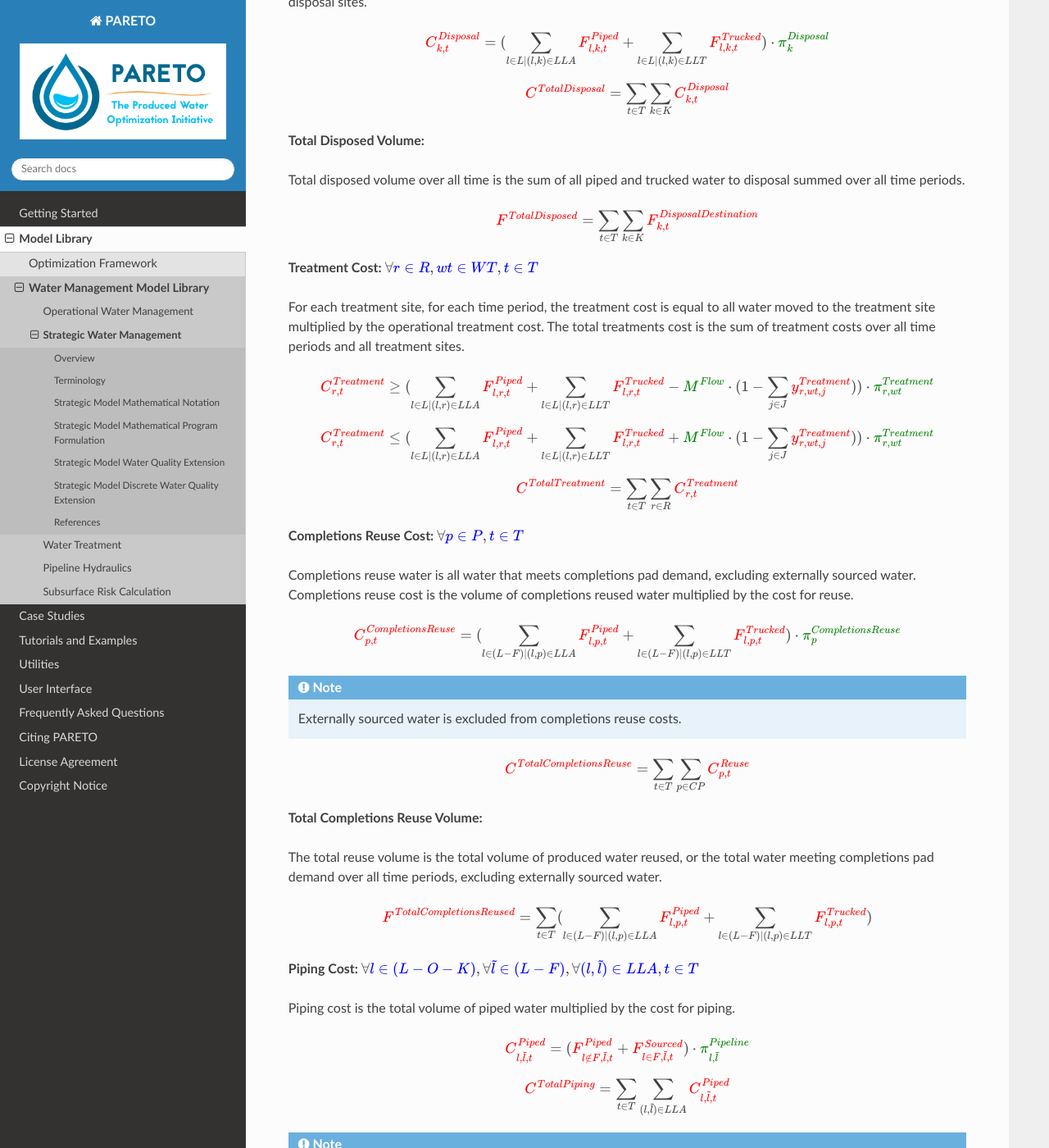
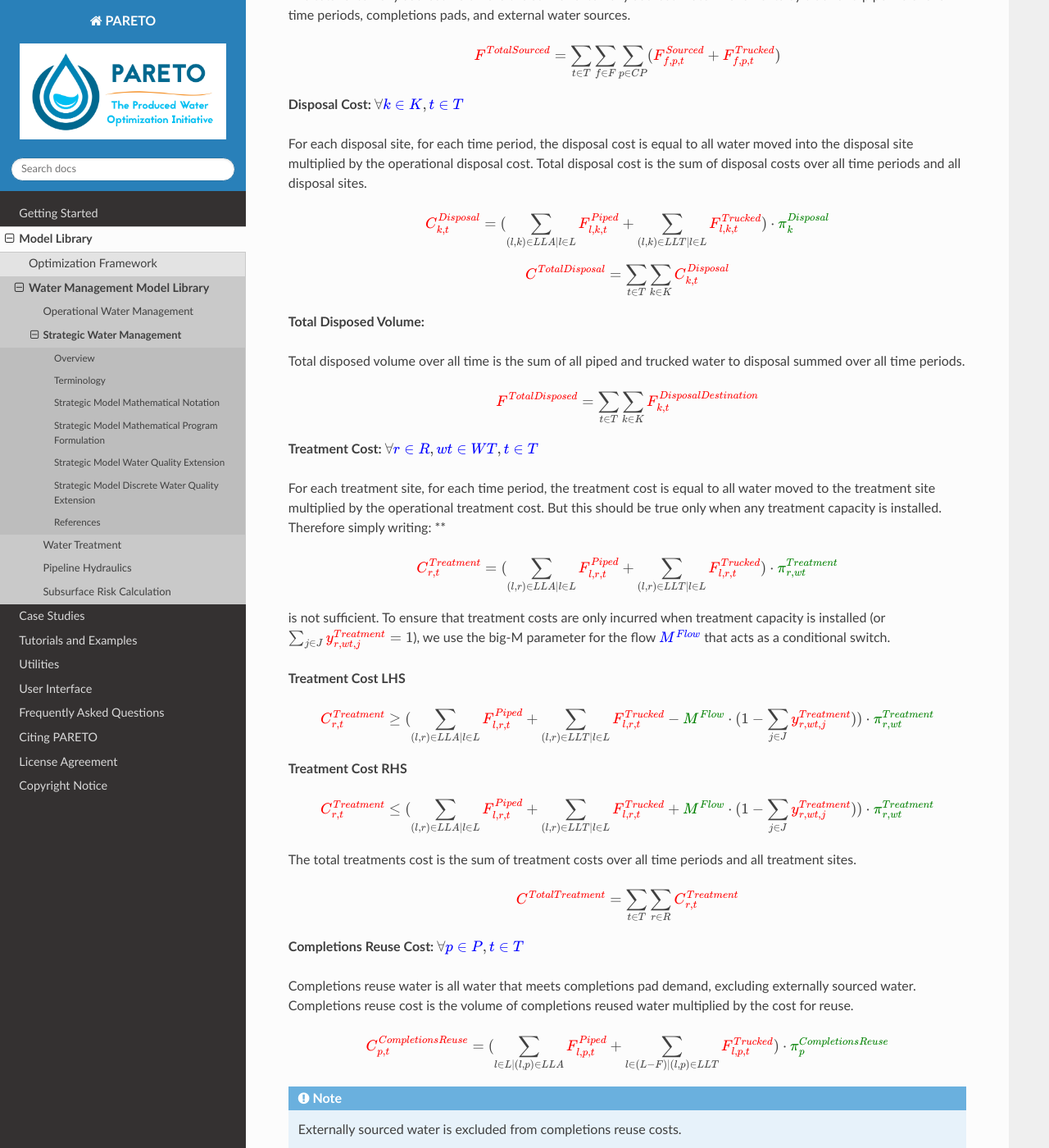
Before and after one commit to project-pareto/project-pareto, a Sphinx documentation site: the page built from docs/model_library/strategic_water_management/index.rst, in a window 1280 px wide and 1400 px high, scrolled down 19687 px. Shown: the whole window at 82% size. Built offline with Sphinx 7.4.7 and the Read the Docs theme 3.1.0, drawn with Linux system fonts in a browser that asks for light colours; some of the changed text lies outside the part shown.

Commit message:
Update strategic water management documentation (#356)
* Update strategic water management documentation

* windows version updated in checks.yml file

---------

Co-authored-by: Keith Beattie <ksbeattie@lbl.gov>

```diff
--- a/docs/model_library/strategic_water_management/index.rst
+++ b/docs/model_library/strategic_water_management/index.rst
@@ -292,7 +292,7 @@
 
 :math:`\textcolor{red}{y_{s,c,[t]}^{Storage}}` =        New or additional storage facility installed at storage site with specific storage capacity
 
-:math:`\textcolor{red}{y_{r,wt,j,[t]}^{Treatment}}` =      New or additional treatment capacity installed at treatment site with specific treatment capacity and treatment technology
+:math:`**\textcolor{red}{y_{r,wt,j}^{Treatment}}**` =      New or additional treatment capacity installed at treatment site with specific treatment capacity and treatment technology
 
 :math:`\textcolor{red}{y_{k,i,[t]}^{Disposal}}` =       New or additional disposal facility installed at disposal site with specific injection capacity
 
@@ -310,65 +310,65 @@
 
 **Parameters**
 
-:math:`\textcolor{green}{\gamma_{p,t}^{Completions}}` =         Completions demand at a completions site in a time period
+:math:`\textcolor{green}{\gamma_{p,t}^{Completions}}` =         Completions demand at a completions site :math:`\textcolor{blue}{p}` in time period :math:`t`
 
 :math:`\textcolor{green}{\gamma^{TotalDemand}}` =               Total water demand over the planning horizon
 
-:math:`\textcolor{green}{\beta_{p,t}^{Production}}` =           Produced water supply forecast for a production pad
-
-:math:`\textcolor{green}{\beta_{p,t}^{Flowback}}` =             Flowback supply forecast for a completions pad
+:math:`\textcolor{green}{\beta_{p,t}^{Production}}` =           Produced water supply forecast for a production pad :math:`\textcolor{blue}{p}` in time period :math:`t`
+
+:math:`\textcolor{green}{\beta_{p,t}^{Flowback}}` =             Flowback supply forecast for a completions pad :math:`\textcolor{blue}{p}` in time period :math:`t`
 
 :math:`\textcolor{green}{\beta^{TotalProd}}` =                  Total water production (production & flowback) over the planning horizon
 
-:math:`\textcolor{green}{\sigma_{l,\tilde{l}}^{Pipeline}}` =            Initial pipeline capacity between two locations
-
-:math:`\textcolor{green}{\sigma_{k}^{Disposal}}` =              Initial disposal capacity at disposal site
-
-:math:`\textcolor{green}{\sigma_{s}^{Storage}}` =               Initial storage capacity at storage site
-
-:math:`\textcolor{green}{\sigma_{p,t}^{PadStorage}}` =          Storage capacity at completions site
-
-:math:`\textcolor{green}{\sigma_{r,wt}^{Treatment}}` =             Initial treatment capacity at treatment site
-
-:math:`\textcolor{green}{\sigma_{o,t}^{BeneficialReuseMinimum}}` =     Minimum flow that must be sent to beneficial reuse option
-
-:math:`\textcolor{green}{\sigma_{o,t}^{BeneficialReuse}}` =     Capacity of beneficial reuse option
-
-:math:`\textcolor{green}{\sigma_{f,t}^{ExternalWater}}` =          Capacity of externally sourced water
-
-:math:`\textcolor{green}{\sigma_{p}^{Offloading,Pad}}` =        Truck offloading sourcing capacity per pad
-
-:math:`\textcolor{green}{\sigma_{s}^{Offloading,Storage}}` =    Truck offloading sourcing capacity per storage site
-
-:math:`\textcolor{green}{\sigma_{s}^{Processing,Storage}}` =    Processing (e.g. clarification) capacity at storage site
-
-:math:`\textcolor{green}{\sigma_{n}^{Node}}` =                  Capacity per network node
-
-:math:`\textcolor{green}{W_{r}^{TreatmentComponent}}` =         Water quality component treated for at treatment site
-
-:math:`\textcolor{green}{\epsilon_{r, wt}^{Treatment}}` =        Treatment efficiency for technology :math:`\textcolor{blue}{wt}` at treatment site
+:math:`\textcolor{green}{\sigma_{l,\tilde{l}}^{Pipeline}}` =            Initial pipeline capacity between two locations :math:`\textcolor{blue}{l}` and :math:`\textcolor{blue}{\tilde{l}}`
+
+:math:`\textcolor{green}{\sigma_{k}^{Disposal}}` =              Initial disposal capacity at disposal site :math:`\textcolor{blue}{k}`
+
+:math:`\textcolor{green}{\sigma_{s}^{Storage}}` =               Initial storage capacity at storage site :math:`\textcolor{blue}{s}`
+
+:math:`\textcolor{green}{\sigma_{p,t}^{PadStorage}}` =          Storage capacity at completions site :math:`\textcolor{blue}{p}` in a time period :math:`t`
+
+:math:`\textcolor{green}{\sigma_{r,wt}^{Treatment}}` =             Initial treatment capacity at treatment site :math:`\textcolor{blue}{r}` for technology :math:`\textcolor{blue}{wt}`
+
+:math:`\textcolor{green}{\sigma_{o,t}^{BeneficialReuseMinimum}}` =     Minimum flow that must be sent to beneficial reuse option :math:`\textcolor{blue}{o}` in time period :math:`t`
+
+:math:`\textcolor{green}{\sigma_{o,t}^{BeneficialReuse}}` =     Capacity of beneficial reuse option :math:`\textcolor{blue}{o}` in time period :math:`t`
+
+:math:`\textcolor{green}{\sigma_{f,t}^{ExternalWater}}` =          **Availability** of externally sourced water :math:`\textcolor{blue}{f}` in time period :math:`t`
+
+:math:`\textcolor{green}{\sigma_{p}^{Offloading,Pad}}` =        Truck offloading sourcing capacity per pad :math:`\textcolor{blue}{p}`
+
+:math:`\textcolor{green}{\sigma_{s}^{Offloading,Storage}}` =    Truck offloading sourcing capacity per storage site :math:`\textcolor{blue}{s}`
+
+:math:`\textcolor{green}{\sigma_{s}^{Processing,Storage}}` =    Processing (e.g. clarification) capacity at storage site :math:`\textcolor{blue}{s}`
+
+:math:`\textcolor{green}{\sigma_{n}^{Node}}` =                  Capacity per network node :math:`\textcolor{blue}{n}`
+
+:math:`\textcolor{green}{W_{r}^{TreatmentComponent}}` =         Water quality component treated for at treatment site :math:`\textcolor{blue}{r}`
+
+:math:`\textcolor{green}{\epsilon_{r, wt}^{Treatment}}` =        Treatment efficiency for technology :math:`\textcolor{blue}{wt}` at treatment site :math:`\textcolor{blue}{r}`
 
 :math:`\textcolor{green}{\epsilon_{r, wt, qc}^{TreatmentRemoval}}` =        Removal efficiency for technology :math:`\textcolor{blue}{wt}` and quality component :math:`\textcolor{blue}{qc}` at treatment site
 
-:math:`\textcolor{green}{\epsilon_{k,t}^{DisposalOperatingCapacity}}` = Operating capacity of disposal site [%]
+:math:`\textcolor{green}{\epsilon_{k,t}^{DisposalOperatingCapacity}}` = Operating capacity [%] of disposal site :math:`\textcolor{blue}{k}` in time period :math:`\textcolor{blue}{t}`
 
 :math:`\textcolor{green}{\alpha^{AnnualizationRate}}` =         Annualization Rate [%]
 
-:math:`\textcolor{green}{\chi_{p}^{OutsideCompletionsPad}}` = Binary parameter designating the completion pads that are outside the system
+:math:`\textcolor{green}{\chi_{p}^{OutsideCompletionsPad}}` = Binary parameter designating the completion pads :math:`\textcolor{blue}{p}` that are outside the system
 
 :math:`\textcolor{green}{\chi_{wt}^{DesalinationTechnology}}` = Binary parameter designating which treatment technologies are for desalination (1) and which are not (0)
 
 :math:`\textcolor{green}{\chi_{r}^{DesalinationSites}}` = Binary parameter designating which treatment sites are for desalination (1) and which are not (0)
 
-:math:`\textcolor{green}{\chi_{k}^{DisposalExpansionAllowed}}` = Binary parameter indicating if expansion is allowed at site :math:`k``
+:math:`\textcolor{green}{\chi_{k}^{DisposalExpansionAllowed}}` = Binary parameter indicating if expansion is allowed at site :math:`\textcolor{blue}{k}`
 
 :math:`\textcolor{green}{\omega^{EvaporationRate}}` = Evaporation rate per week
 
-:math:`\textcolor{green}{\delta_{k,i}^{Disposal}}` =              Increments for installation/expansion of disposal capacity
-
-:math:`\textcolor{green}{\delta_{c}^{Storage}}` =               Increments for installation/expansion of storage capacity
-
-:math:`\textcolor{green}{\delta_{wt, j}^{Treatment}}` =             Increments for installation/expansion of treatment capacity
+:math:`\textcolor{green}{\delta_{k,i}^{Disposal}}` =              Increments for installation/expansion of disposal capacity :math:`\textcolor{blue}{i}` at site :math:`\textcolor{blue}{k}`
+
+:math:`\textcolor{green}{\delta_{c}^{Storage}}` =               Increments for installation/expansion of storage capacity :math:`\textcolor{blue}{c}`
+
+:math:`\textcolor{green}{\delta_{wt, j}^{Treatment}}` =             Increments for installation/expansion of treatment capacity :math:`\textcolor{blue}{j}` for technology :math:`\textcolor{blue}{wt}`
 
 :math:`\textcolor{green}{\delta^{Truck}}` =                     Truck capacity
 
@@ -378,15 +378,15 @@
 
 :math:`\textcolor{green}{\tau_{r, wt, j}^{Treatment}}` =                 Treatment construction or expansion lead time
 
-:math:`\textcolor{green}{\tau_{l,\tilde{l}}^{Trucking}}` =      Drive time between two locations
-
-:math:`\textcolor{green}{\lambda_{s}^{Storage}}` =              Initial storage level at storage site
-
-:math:`\textcolor{green}{\lambda_{p}^{PadStorage}}` =           Initial storage level at completions site
-
-:math:`\textcolor{green}{\theta_{s}^{Storage}}` =               Terminal storage level at storage site
-
-:math:`\textcolor{green}{\theta_{p}^{PadStorage}}` =            Terminal storage level at completions site
+:math:`\textcolor{green}{\tau_{l,\tilde{l}}^{Trucking}}` =      Drive time between two locations :math:`\textcolor{blue}{l}` and :math:`\textcolor{blue}{\tilde{l}}`
+
+:math:`\textcolor{green}{\lambda_{s}^{Storage}}` =              Initial storage level at storage site :math:`\textcolor{blue}{c}`
+
+:math:`\textcolor{green}{\lambda_{p}^{PadStorage}}` =           Initial storage level at completions site :math:`\textcolor{blue}{p}`
+
+:math:`\textcolor{green}{\theta_{s}^{Storage}}` =               Terminal storage level at storage site :math:`\textcolor{blue}{s}`
+
+:math:`\textcolor{green}{\theta_{p}^{PadStorage}}` =            Terminal storage level at completions site :math:`\textcolor{blue}{p}`
 
 :math:`\textcolor{green}{\kappa_{k,i}^{Disposal}}` =            Disposal construction or expansion capital cost for selected capacity increment
 
@@ -778,7 +778,7 @@
 
 .. math::
 
-    \sum_{l \in L | (l, k) \in LLA}\textcolor{red}{F_{l,k,t}^{Piped}}
+    \sum_{ | l \in L | (l, k) \in LLA}\textcolor{red}{F_{l,k,t}^{Piped}}
         + \sum_{l \in L | (l, k) \in LLT}\textcolor{red}{F_{l,k,t}^{Trucked}}
         \leq \textcolor{red}{D_{k,[t]}^{Capacity}}
 
@@ -828,7 +828,8 @@
 
 **Residual Water:** :math:`\forall \textcolor{blue}{r \in R}, \textcolor{blue}{wt \in WT}, \textcolor{blue}{t \in T}`
 
-The efficiency of a treatment technology determines the amount of residual water produced.
+The efficiency of a treatment technology determines the amount of residual water produced, when any treatment capacity is installed (or :math:`\sum_{j \in J}\textcolor{red}{y_{r,wt,j}^{Treatment}} = 1`).
+To ensure this, we use the big-M parameter for the flow :math:`\textcolor{blue}{M^{Flow}}` that acts as a conditional switch. As a result, the two inequalities that are formulated are mentioned below:
 
 *Residual Water LHS*
 
@@ -849,6 +850,9 @@
          \cdot (1 - \sum_{j \in J}\textcolor{red}{y_{r,wt,j}^{Treatment}})
         \geq \textcolor{red}{F_{r,t}^{ResidualWater}}
 
+The first term calculates the untreated fraction of feed. The second term is related to any treatment capacity installation i.e., if any :math:`{y_{r,wt,j}^{Treatment}} = 1`, treatment capacity is installed and equality is enforced. When no treatment capacity is installed, :math:`{y_{r,wt,j}^{Treatment}} = 0`,
+the second term is large and negative (in the LHS constraint) or large and positive (in the RHS constraint), letting the constraints to relax.
+Thus, the “two inequalities” method ensures that when treatment is installed (active), the residual water is exactly the untreated portion of the feed; when no treatment is installed (inactive), the Big-M term relaxes the constraint entirely.
 
 **Treated and Residual Water Balances:**
 
@@ -933,8 +937,8 @@
 .. math::
 
     \textcolor{red}{C_{k,t}^{Disposal}}
-       = (\sum_{l \in L | (l, k) \in LLA}\textcolor{red}{F_{l,k,t}^{Piped}}
-       + \sum_{l \in L | (l, k) \in LLT}\textcolor{red}{F_{l,k,t}^{Trucked}}) \cdot \textcolor{green}{\pi_{k}^{Disposal}}
+       = (\sum_{(l, k) \in LLA | l \in L}\textcolor{red}{F_{l,k,t}^{Piped}}
+       + \sum_{(l, k) \in LLT | l \in L}\textcolor{red}{F_{l,k,t}^{Trucked}}) \cdot \textcolor{green}{\pi_{k}^{Disposal}}
 
 .. math::
     \textcolor{red}{C^{TotalDisposal}} = \sum_{t \in T}\sum_{k \in K}\textcolor{red}{C_{k,t}^{Disposal}}
@@ -952,26 +956,40 @@
 
 **Treatment Cost:** :math:`\forall \textcolor{blue}{r \in R}, \textcolor{blue}{wt \in WT}, \textcolor{blue}{t \in T}`
 
-For each treatment site, for each time period, the treatment cost is equal to all water moved to the treatment site multiplied by the operational treatment cost. The total treatments cost is the sum of treatment costs over all time periods and all treatment sites.
-
-.. math::
-
+For each treatment site, for each time period, the treatment cost is equal to all water moved to the treatment site multiplied by the operational treatment cost. But this should be true only when any treatment capacity is installed. Therefore simply writing: **
+
+.. math::
     \textcolor{red}{C_{r,t}^{Treatment}}
-        \geq (\sum_{l \in L | (l, r) \in LLA}\textcolor{red}{F_{l,r,t}^{Piped}}
-        + \sum_{l \in L | (l, r) \in LLT}\textcolor{red}{F_{l,r,t}^{Trucked}}
+        = (\sum_{(l, r) \in LLA | l \in L}\textcolor{red}{F_{l,r,t}^{Piped}}
+        + \sum_{(l, r) \in LLT | l \in L}\textcolor{red}{F_{l,r,t}^{Trucked}})
+        \cdot \textcolor{green}{\pi_{r, wt}^{Treatment}}
+
+is not sufficient. To ensure that treatment costs are only incurred when treatment capacity is installed (or :math:`\sum_{j \in J}\textcolor{red}{y_{r,wt,j}^{Treatment}} = 1`), we use the big-M parameter for the flow :math:`\textcolor{blue}{M^{Flow}}` that acts as a conditional switch.
+
+**Treatment Cost LHS**
+
+.. math::
+
+    \textcolor{red}{C_{r,t}^{Treatment}}
+        \geq (\sum_{(l, r) \in LLA | l \in L}\textcolor{red}{F_{l,r,t}^{Piped}}
+        + \sum_{(l, r) \in LLT | l \in L}\textcolor{red}{F_{l,r,t}^{Trucked}}
         - \textcolor{green}{M^{Flow}}
         \cdot (1 - \sum_{j \in J}\textcolor{red}{y_{r,wt,j}^{Treatment}}))
         \cdot \textcolor{green}{\pi_{r, wt}^{Treatment}}
 
+**Treatment Cost RHS**
+
 .. math::
 
     \textcolor{red}{C_{r,t}^{Treatment}}
-        \leq (\sum_{l \in L | (l, r) \in LLA}\textcolor{red}{F_{l,r,t}^{Piped}}
-        + \sum_{l \in L | (l, r) \in LLT}\textcolor{red}{F_{l,r,t}^{Trucked}}
+        \leq (\sum_{(l, r) \in LLA | l \in L}\textcolor{red}{F_{l,r,t}^{Piped}}
+        + \sum_{(l, r) \in LLT | l \in L}\textcolor{red}{F_{l,r,t}^{Trucked}}
         + \textcolor{green}{M^{Flow}}
         \cdot (1 - \sum_{j \in J}\textcolor{red}{y_{r,wt,j}^{Treatment}}))
         \cdot \textcolor{green}{\pi_{r, wt}^{Treatment}}
 
+The total treatments cost is the sum of treatment costs over all time periods and all treatment sites.
+
 .. math::
     \textcolor{red}{C^{TotalTreatment}} = \sum_{t \in T}\sum_{r \in R}\textcolor{red}{C_{r,t}^{Treatment}}
 
@@ -983,7 +1001,7 @@
 .. math::
 
     \textcolor{red}{C_{p,t}^{CompletionsReuse}}
-        = (\sum_{l \in (L - F) | (l, p) \in LLA}\textcolor{red}{F_{l,p,t}^{Piped}}
+        = (\sum_{l \in L | (l, p) \in LLA}\textcolor{red}{F_{l,p,t}^{Piped}}
         + \sum_{l \in (L - F) | (l, p) \in LLT}\textcolor{red}{F_{l,p,t}^{Trucked}}
         ) \cdot \textcolor{green}{\pi_{p}^{CompletionsReuse}}
 
@@ -1030,8 +1048,8 @@
 .. math::
 
     \textcolor{red}{C_{s,t}^{Storage}}
-        = (\sum_{l \in L | (l, s) \in {LLA}}\textcolor{red}{F_{l,s,t}^{Piped}}
-        + \sum_{l \in L | (l, s) \in {LLT}}\textcolor{red}{F_{l,s,t}^{Trucked}}) \cdot \textcolor{green}{\pi_{s}^{Storage}}
+        = (\sum_{(l, s) \in {LLA} | l \in L}\textcolor{red}{F_{l,s,t}^{Piped}}
+        + \sum_{(l, s) \in {LLT} | l \in L}\textcolor{red}{F_{l,s,t}^{Trucked}}) \cdot \textcolor{green}{\pi_{s}^{Storage}}
 
 .. math::
     \textcolor{red}{C^{TotalStorage}} = \sum_{t \in T}\sum_{s \in S}\textcolor{red}{C_{s,t}^{Storage}}
@@ -1043,8 +1061,8 @@
 
 .. math::
     \textcolor{red}{R_{s,t}^{Storage}}
-        = (\sum_{l \in L | (s, l) \in LLA}\textcolor{red}{F_{s,l,t}^{Piped}}
-        + \sum_{l \in L | (s, l) \in LLT}\textcolor{red}{F_{s,l,t}^{Trucked}}) \cdot \textcolor{green}{\rho_{s}^{Storage}}
+        = (\sum_{(s, l) \in LLA | l \in L}\textcolor{red}{F_{s,l,t}^{Piped}}
+        + \sum_{(s, l) \in LLT | l \in L}\textcolor{red}{F_{s,l,t}^{Trucked}}) \cdot \textcolor{green}{\rho_{s}^{Storage}}
 
 .. math::
     \textcolor{red}{R^{TotalStorage}} = \sum_{t \in T}\sum_{s \in S}\textcolor{red}{R_{s,t}^{Storage}}
@@ -1056,8 +1074,8 @@
 
 .. math::
     \textcolor{red}{C_{o,t}^{BeneficialReuse}}
-        = (\sum_{l \in L | (l, o) \in LLA}\textcolor{red}{F_{l,o,t}^{Piped}}
-        + \sum_{l \in L | (l, o) \in LLT}\textcolor{red}{F_{l,o,t}^{Trucked}}) \cdot \textcolor{green}{\pi_{o}^{BeneficialReuse}}
+        = (\sum_{(l, o) \in LLA | l \in L}\textcolor{red}{F_{l,o,t}^{Piped}}
+        + \sum_{(l, o) \in LLT | l \in L}\textcolor{red}{F_{l,o,t}^{Trucked}}) \cdot \textcolor{green}{\pi_{o}^{BeneficialReuse}}
 
 .. math::
     \textcolor{red}{C^{TotalBeneficialReuse}} = \sum_{t \in T}\sum_{o \in O}\textcolor{red}{C_{o,t}^{BeneficialReuse}}
@@ -1068,8 +1086,8 @@
 
 .. math::
     \textcolor{red}{R_{o,t}^{BeneficialReuse}}
-        = (\sum_{l \in L | (l, o) \in LLA}\textcolor{red}{F_{l,o,t}^{Piped}}
-        + \sum_{l \in L | (l, o) \in LLT}\textcolor{red}{F_{l,o,t}^{Trucked}}) \cdot \textcolor{green}{\rho_{o}^{BeneficialReuse}}
+        = (\sum_{(l, o) \in LLA | l \in L}\textcolor{red}{F_{l,o,t}^{Piped}}
+        + \sum_{(l, o) \in LLT | l \in L}\textcolor{red}{F_{l,o,t}^{Trucked}}) \cdot \textcolor{green}{\rho_{o}^{BeneficialReuse}}
 
 .. math::
     \textcolor{red}{R^{TotalBeneficialReuse}} = \sum_{t \in T}\sum_{o \in O}\textcolor{red}{R_{o,t}^{BeneficialReuse}}
@@ -1213,7 +1231,7 @@
 
 .. math::
 
-    \sum_{j \in J, wt \notin WT | \textcolor{green}{\chi_{b}^{DesalinationTechnology}}}\textcolor{red}{y_{r,wt,j}^{Treatment}} = 0
+    \sum_{wt \in WT | \textcolor{green}{\chi_{wt}^{DesalinationTechnology}=0}} \sum_{j \in J} \textcolor{red}{y_{r,wt,j}^{Treatment}} = 0
 
 
 If a treatment site is specified for clean brine (non-desalination), then desalination technology cannot be selected there.
@@ -1225,7 +1243,7 @@
 
 .. math::
 
-    \sum_{j \in J, wt \in WT | \textcolor{green}{\chi_{b}^{DesalinationTechnology}}}\textcolor{red}{y_{r,wt,j}^{Treatment}} = 0
+    \sum_{wt \in WT | \textcolor{green}{\chi_{wt}^{DesalinationTechnology}=1}} \sum_{j \in J} \textcolor{red}{y_{r,wt,j}^{Treatment}} = 0
 
 
 **Evaporation Flow Constraint**
@@ -1252,9 +1270,9 @@
 
     \textcolor{red}{F_{p,t}^{CompletionsReuseDestination}}
         = \sum_{l \in L | (l, p) \in LLA}\textcolor{red}{F_{l,p,t}^{Piped}}
-        + \sum_{l \in L | (l, p) \in LLT}\textcolor{red}{F_{l,p,t}^{Trucked}}
-        - \textcolor{red}{F_{p,t}^{PadStorageIn}}
-        + \textcolor{red}{F_{p,t}^{PadStorageOut}}
+        + \sum_{l \in (L-F) | (l, p) \in LLT}\textcolor{red}{F_{l,p,t}^{Trucked}}
+        \textcolor{red}{+ F_{p,t}^{PadStorageIn}}
+        \textcolor{red}{- F_{p,t}^{PadStorageOut}}
 
 Disposal deliveries for disposal site :math:`\textcolor{blue}{k}` at time :math:`\textcolor{blue}{t}` is equal to all piped and trucked water moved to the disposal site :math:`\textcolor{blue}{k}`.
 :math:`\forall \textcolor{blue}{k \in K}, \textcolor{blue}{t \in T}`
@@ -1284,7 +1302,8 @@
         + \sum_{f \in F | (f, p) \in FCA}\textcolor{red}{F_{f,p,t}^{Sourced}}
 
         + \sum_{l \in (L-F) | (l, p) \in LLT}\textcolor{red}{F_{l,p,t}^{Trucked}}
-        + \textcolor{red}{F_{p,t}^{PadStorageOut}}-\textcolor{red}{F_{p,t}^{PadStorageIn}}
+        + \sum_{f \in F | (f, p) \in FCT}\textcolor{red}{F_{l,p,t}^{Trucked}}
+        \textcolor{red}{- F_{p,t}^{PadStorageOut}} \textcolor{red}{+ F_{p,t}^{PadStorageIn}}
 
 
 .. _strategic_model_water_quality_extension:
```
Also changed, not shown: other parts of docs/model_library/strategic_water_management/index.rst (+6 -6 lines).
